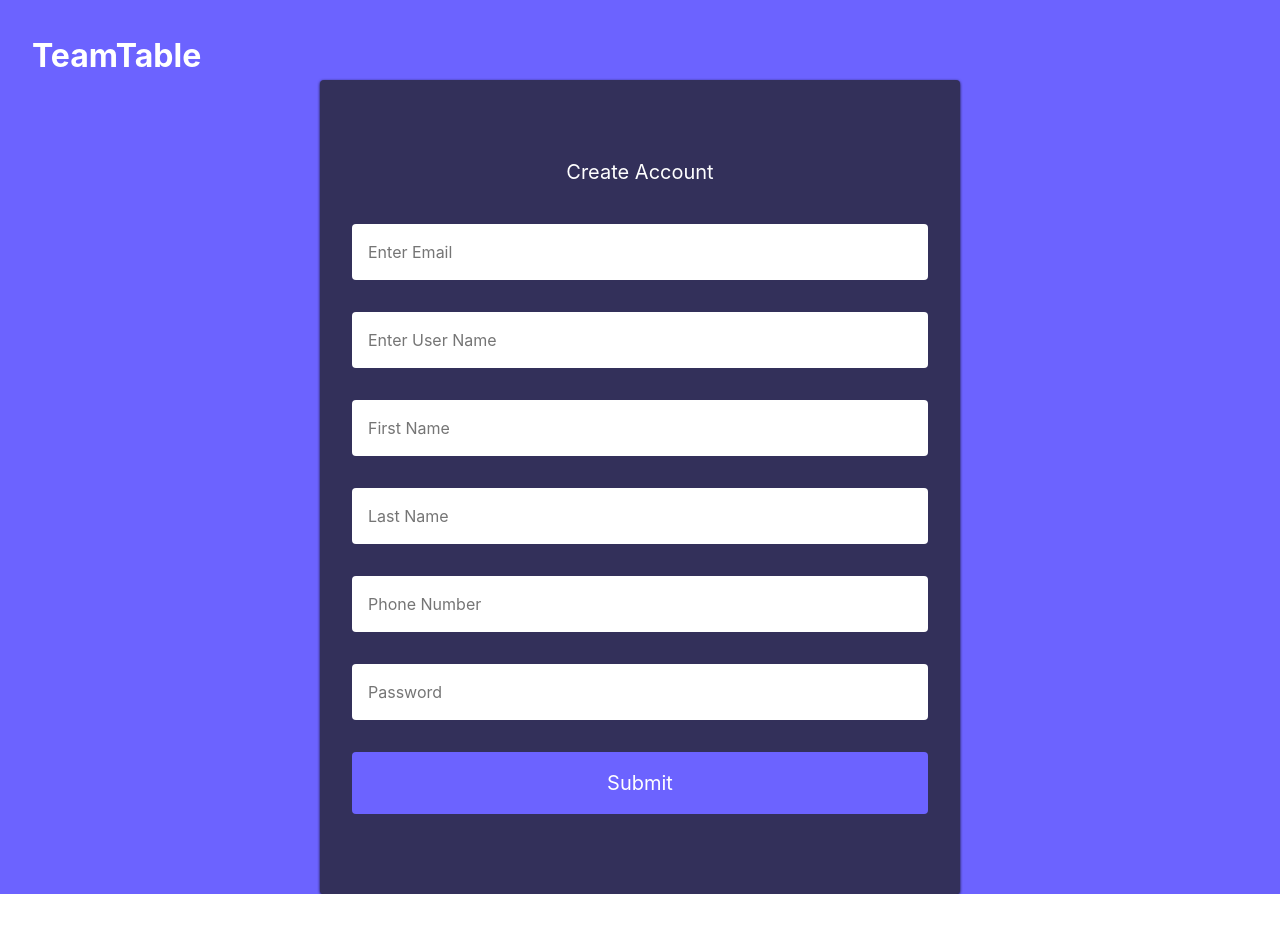
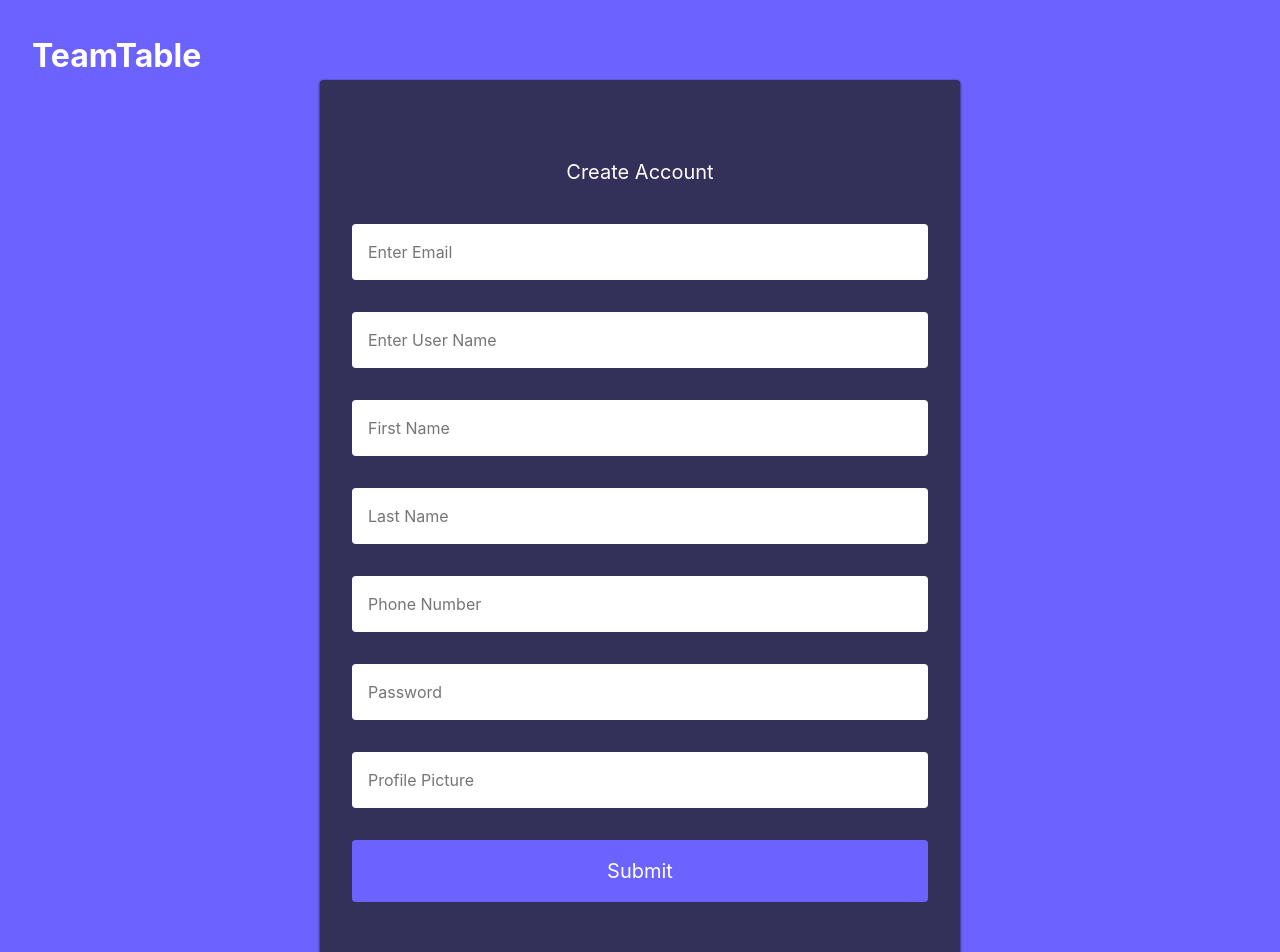
Before and after one commit to christopherhem/team-table, a React (Create React App) app in the folder ghi/: page /signup in a window 1280 px wide. Shown: the top 952 px of the page. Before the commit the page ends 894 px from the top, so only its background shows below. Built offline with nearby package versions, Linux system fonts and the light colour scheme; no server answers.

Commit message:
saving to merge.

```diff
--- a/ghi/src/components/users/signup.js
+++ b/ghi/src/components/users/signup.js
@@ -17,17 +17,18 @@ import {
 function SignUp() {
     const navigate = useNavigate();
     const [email, setEmail] = useState('');
-    const [userName, setUserName] = useState('');
-    const [firstName, setFirstName] = useState('');
-    const [lastName, setLastName] = useState('');
-    const [phoneNumber, setPhoneNumber] = useState('');
+    const [username, setUserName] = useState('');
+    const [first_name, setFirstName] = useState('');
+    const [last_name, setLastName] = useState('');
+    const [phone_number, setPhoneNumber] = useState('');
     const [password, setPassword] = useState('');
+    const [profile_picture_href, setProfilePic] = useState('')
     const [error, setError] = useState(null);
     const [createUser, result] = useCreateUsersMutation();
 
     async function handleSubmit(e) {
         e.preventDefault();
-        createUser({email, userName, firstName, lastName, phoneNumber,password});
+        createUser({email, username, first_name, last_name, phone_number, password, profile_picture_href});
         if (result.isSuccess) {
             navigate("/dashboard");
         } else {
@@ -55,28 +56,28 @@ function SignUp() {
             id="username"
             placeholder="Enter User Name"
             labelText="Create User Name"
-            value={userName}
+            value={username}
             onChange={e=> setUserName(e.target.value)}
             type="text" />
         <CreateInput
             id="first_name"
             placeholder="First Name"
             labelText="First Name"
-            value={firstName}
+            value={first_name}
             onChange={e=> setFirstName(e.target.value)}
             type="text" />
         <CreateInput
             id="last_name"
             placeholder="Last Name"
             labelText="Last Name"
-            value={lastName}
+            value={last_name}
             onChange={e=> setLastName(e.target.value)}
             type="text" />
         <CreateInput
             id="phone_number"
             placeholder="Phone Number"
             labelText="Phone Number"
-            value={phoneNumber}
+            value={phone_number}
             onChange={e=> setPhoneNumber(e.target.value)}
             type="text" />
         <CreateInput
@@ -86,6 +87,13 @@ function SignUp() {
             value={password}
             onChange={e=> setPassword(e.target.value)}
             type="password" />
+        <CreateInput
+            id="profile_picture_href"
+            placeholder="Profile Picture"
+            labelText="Profile Picture"
+            value={profile_picture_href}
+            onChange={e=> setProfilePic(e.target.value)}
+            type="url" />
          <FormButton type='submit'>Submit</FormButton>
         </Form>
         </FormContent>
--- a/ghi/src/store/UsersApi.js
+++ b/ghi/src/store/UsersApi.js
@@ -3,17 +3,20 @@ import { createApi, fetchBaseQuery } from '@reduxjs/toolkit/query/react';
 export const usersApi = createApi({
     reducerPath: 'users',
     baseQuery: fetchBaseQuery({
-        baseUrl: process.env.REACT_APP_MONO_API,
+        baseUrl: "http://localhost:8080/",
     }),
     tagTypes: ['User', 'Token'],
     endpoints: builder => ({
         createUsers: builder.mutation({
-            query: data => ({
+            query: data => {
+                console.log(data)
+                return {
                 url: 'api/users',
                 body: data,
                 method: 'POST',
-                credentials: 'include',
-            }),
+                credentials: 'include'
+            }
+            },
             invalidatesTags: ['User'],
         }),
         getUsers: builder.query({
```
